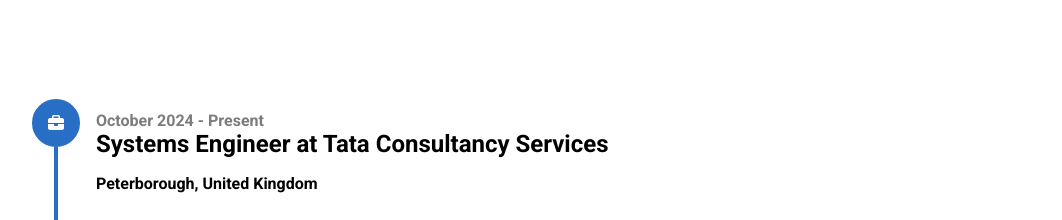
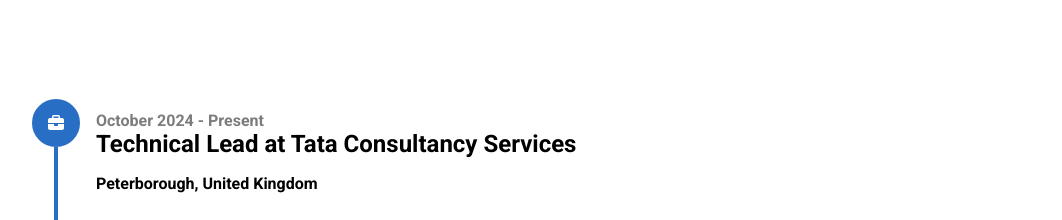
Before and after one commit to himanshukumawat44/portfolio, a plain HTML site: page index.html in a window 1280 px wide. Shown: the part 1525-1745 px from the top of the page, without its empty margins (16-1078 px from the left). Drawn offline with Linux system fonts and the light colour scheme.

Commit message:
fix: present designation

```diff
--- a/index.html
+++ b/index.html
@@ -173,7 +173,7 @@
             <div class="node-content">
               <div class="content-time-range">October 2024 - Present</div>
               <div class="content-title">
-                Systems Engineer at Tata Consultancy Services
+                Technical Lead at Tata Consultancy Services
               </div>
               <div class="content-description">
                 Peterborough, United Kingdom
```
